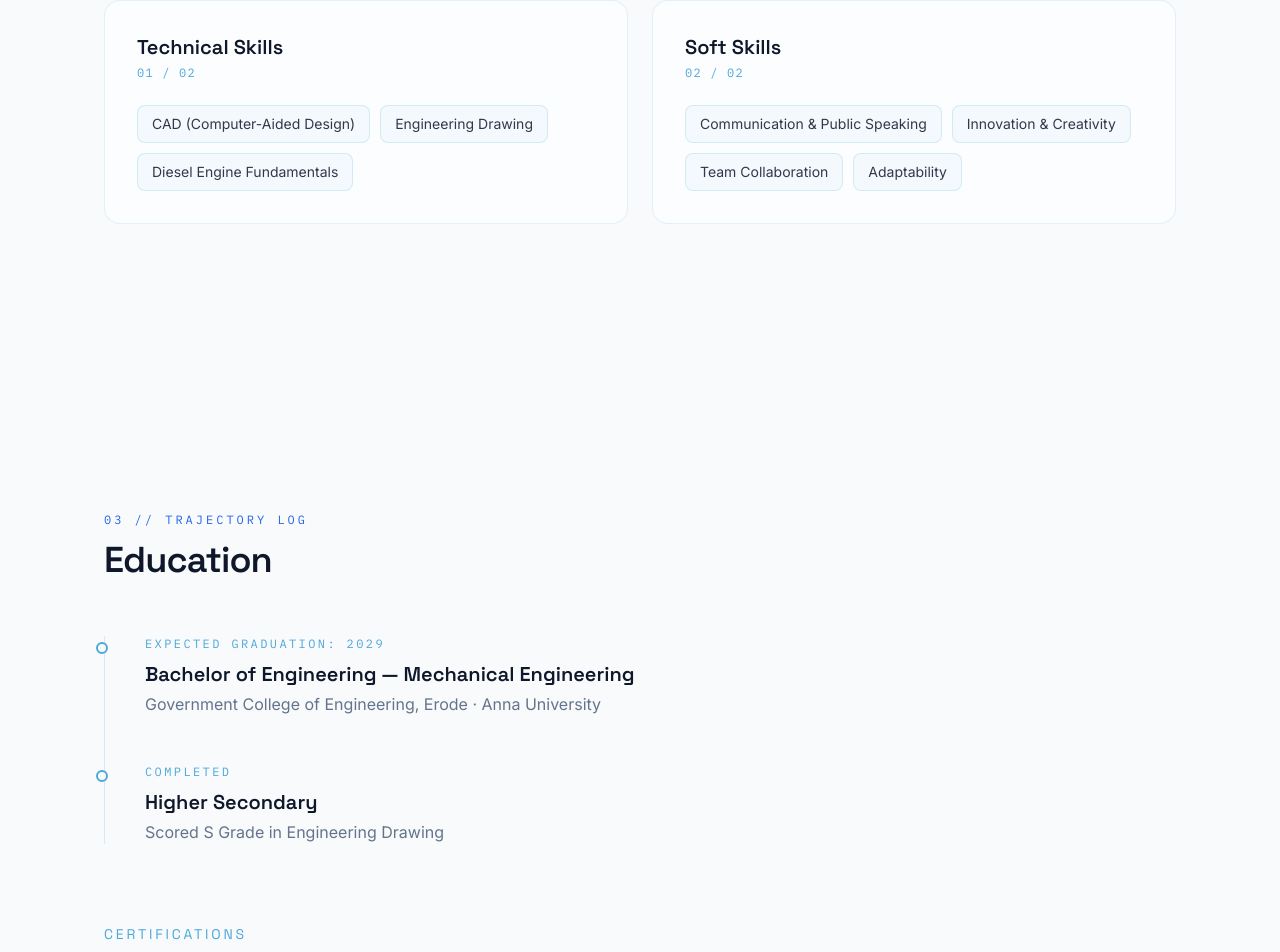
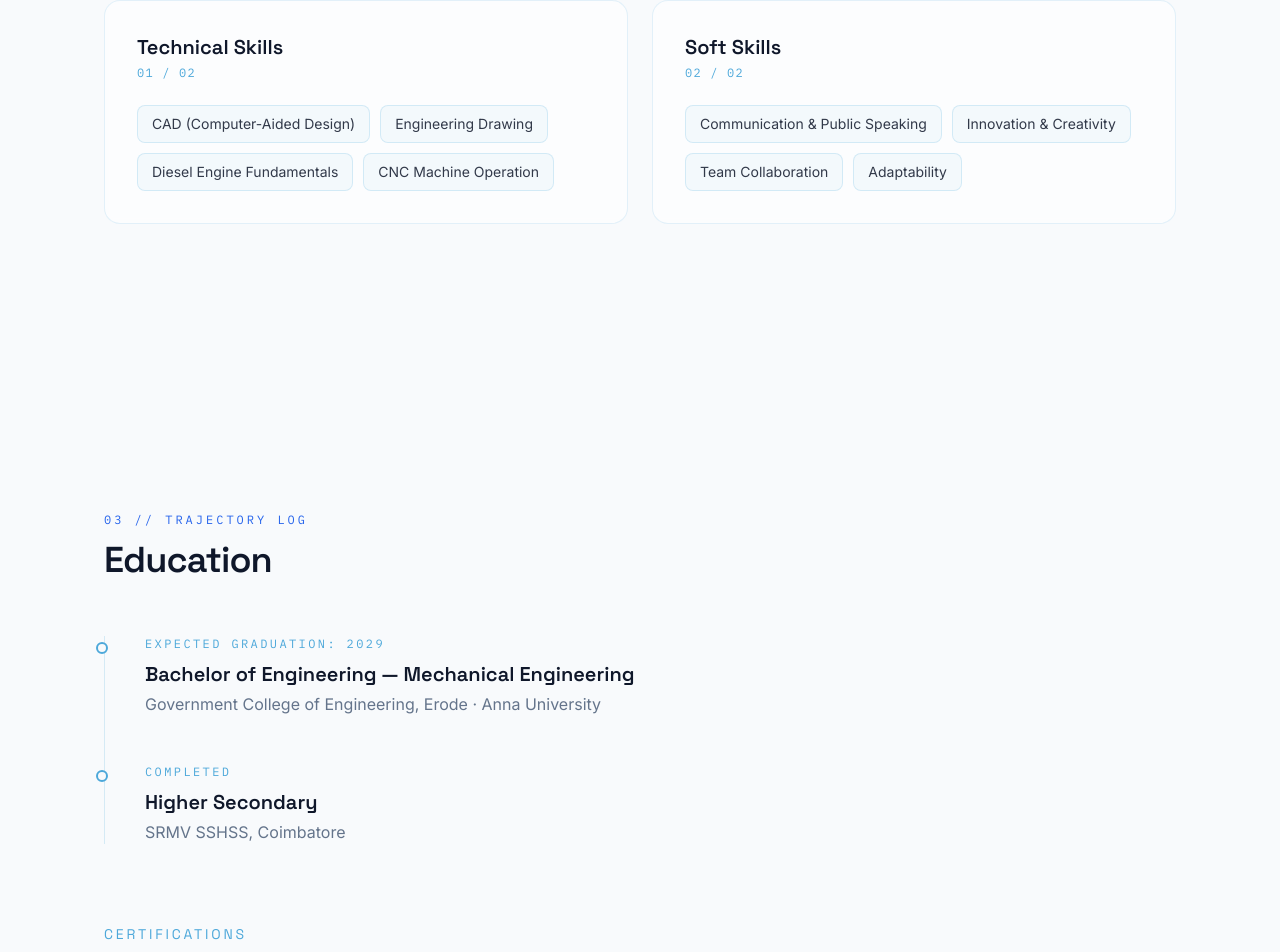
Before and after one commit to Lizz-Gentooo/Arunvasudev.C-portfolio, a React (Vite) app: page / in a window 1280 px wide. Shown: the part 1949-2901 px from the top of the page. Built offline with nearby package versions, Linux system fonts and the light colour scheme.

Commit message:
Added skills

```diff
--- a/src/data/resume.ts
+++ b/src/data/resume.ts
@@ -27,7 +27,7 @@ export const personal: PersonalInfo = {
 export const skillGroups: SkillGroup[] = [
   {
     category: "Technical Skills",
-    skills: ["CAD (Computer-Aided Design)", "Engineering Drawing", "Diesel Engine Fundamentals"],
+    skills: ["CAD (Computer-Aided Design)", "Engineering Drawing", "Diesel Engine Fundamentals", "CNC Machine Operation", ],
   },
   {
     category: "Soft Skills",
@@ -49,7 +49,7 @@ export const education: EducationItem[] = [
   },
   {
     degree: "Higher Secondary",
-    institution: "Scored S Grade in Engineering Drawing",
+    institution: "SRMV SSHSS, Coimbatore",
     timeframe: "",
   },
 ];
```
